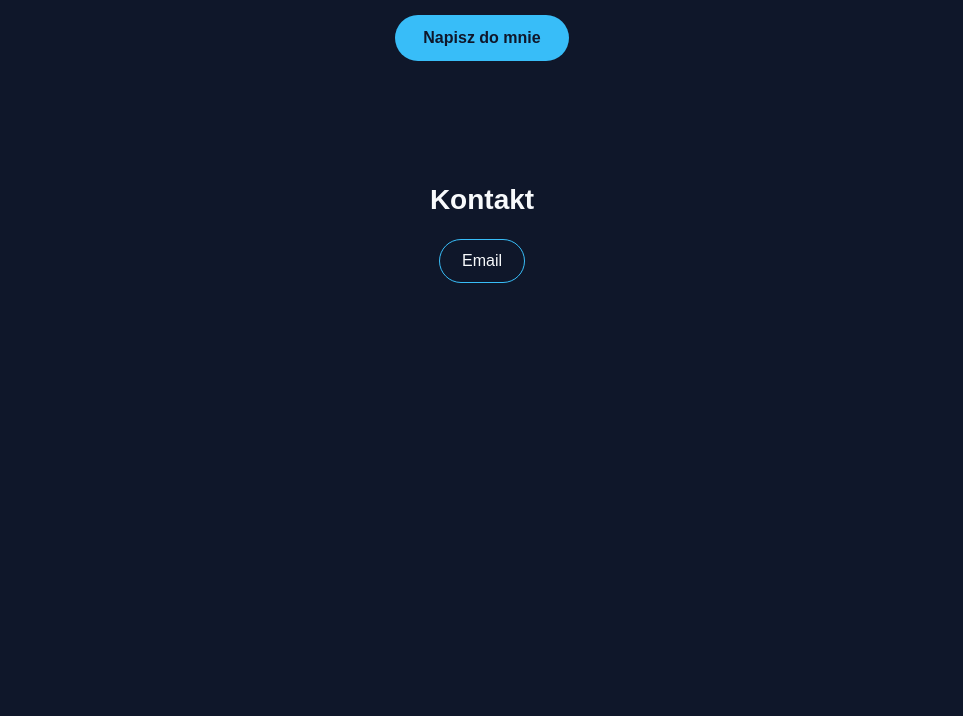
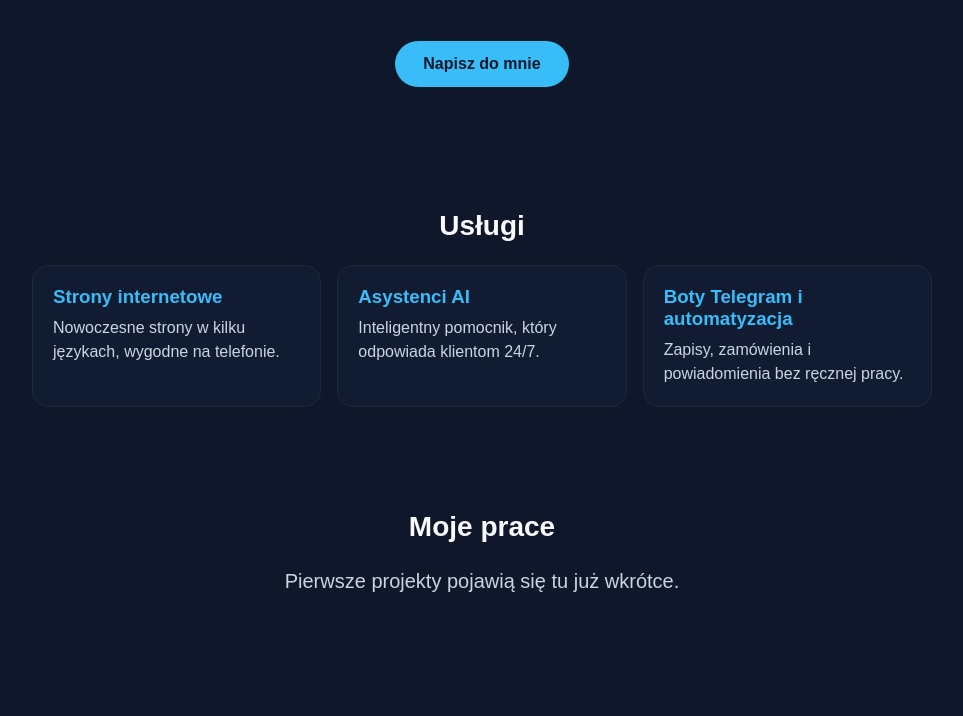
Before and after one commit to daria-ai-studio/daria-ai-studio.github.io, a plain HTML site: page index.html in a window 1280 px wide. Shown: the part 284-1000 px from the top of the page, without its empty margins (158-1121 px from the left). Before the commit the page ends 800 px from the top, so only its background shows below. Drawn offline with Linux system fonts and the light colour scheme.

Commit message:
Add services and portfolio sections to index.html

```diff
--- a/index.html
+++ b/index.html
@@ -18,6 +18,13 @@
   .contacts { display: flex; flex-wrap: wrap; justify-content: center; gap: 12px; }
   .contacts a { padding: 12px 22px; border: 1px solid #38bdf8; border-radius: 30px; color: #f8fafc; text-decoration: none; }
   .contacts a:hover { background: #38bdf8; color: #0f172a; }
+  #services, #portfolio { padding: 40px 20px; max-width: 900px; margin: auto; }
+  .grid { display: grid; grid-template-columns: repeat(auto-fit, minmax(220px, 1fr)); gap: 16px; text-align: left; }
+  .card { border: 1px solid #1e293b; background: #111c33; border-radius: 16px; padding: 20px; }
+  .card h3 { margin: 0 0 8px; color: #38bdf8; }
+  .card p { font-size: 16px; margin: 0; }
+  .menu { display: flex; justify-content: center; gap: 20px; flex-wrap: wrap; padding-bottom: 8px; }
+  .menu a { color: #cbd5e1; text-decoration: none; }
 </style>
 </head>
 <body>
@@ -27,11 +34,28 @@
   <button data-lang="ua">UA</button>
   <button data-lang="en">EN</button>
 </nav>
+<div class="menu">
+  <a href="#services" id="m-services"></a>
+  <a href="#portfolio" id="m-portfolio"></a>
+  <a href="#contact" id="m-contact"></a>
+</div>
 <main>
   <h1>Daria AI Studio</h1>
   <p id="text"></p>
   <a class="btn" id="cta" href="#contact"></a>
 </main>
+<section id="services">
+  <h2 id="services-title"></h2>
+  <div class="grid">
+    <div class="card"><h3 id="s1-t"></h3><p id="s1-p"></p></div>
+    <div class="card"><h3 id="s2-t"></h3><p id="s2-p"></p></div>
+    <div class="card"><h3 id="s3-t"></h3><p id="s3-p"></p></div>
+  </div>
+</section>
+<section id="portfolio">
+  <h2 id="portfolio-title"></h2>
+  <p id="portfolio-text"></p>
+</section>
 <section id="contact">
   <h2 id="contact-title"></h2>
   <div class="contacts">
@@ -45,10 +69,18 @@
 // ===== КОНТАКТЫ: впишите данные между кавычками. Пустая строка = кнопка скрыта =====
 const contacts = {
   email: "sandi1991@op.pl",
-  telegram: "",   // username без @, например: "daria_studio"
+  telegram: "",   // позже: username Telegram-бота без @
   phone: ""       // номер с кодом страны, только цифры, например: "48500100200" (для WhatsApp и звонка)
 };
 // ======================================================================================
+
+const sections = {
+  pl: ["Usługi", "Moje prace", "Kontakt", "Strony internetowe", "Nowoczesne strony w kilku językach, wygodne na telefonie.", "Asystenci AI", "Inteligentny pomocnik, który odpowiada klientom 24/7.", "Boty Telegram i automatyzacja", "Zapisy, zamówienia i powiadomienia bez ręcznej pracy.", "Pierwsze projekty pojawią się tu już wkrótce."],
+  ru: ["Услуги", "Мои работы", "Контакты", "Сайты", "Современные сайты на нескольких языках, удобные на телефоне.", "AI-помощники", "Умный помощник, который отвечает клиентам 24/7.", "Telegram-боты и автоматизация", "Запись, заказы и уведомления без ручной работы.", "Первые проекты скоро появятся здесь."],
+  ua: ["Послуги", "Мої роботи", "Контакти", "Сайти", "Сучасні сайти кількома мовами, зручні на телефоні.", "AI-помічники", "Розумний помічник, який відповідає клієнтам 24/7.", "Telegram-боти та автоматизація", "Запис, замовлення та сповіщення без ручної роботи.", "Перші проєкти незабаром з'являться тут."],
+  en: ["Services", "My work", "Contact", "Websites", "Modern multilingual websites that work great on phones.", "AI assistants", "A smart helper that answers your clients 24/7.", "Telegram bots & automation", "Bookings, orders and notifications without manual work.", "First projects coming soon."]
+};
+const sectionIds = ["services-title", "portfolio-title", null, "s1-t", "s1-p", "s2-t", "s2-p", "s3-t", "s3-p", "portfolio-text"];
 
 const texts = {
   pl: ["Tworzę strony internetowe, asystentów AI i boty Telegram dla Twojej firmy.", "Napisz do mnie", "Kontakt", "Zadzwoń"],
@@ -78,6 +110,10 @@ function setLang(lang) {
   document.getElementById("cta").textContent = texts[lang][1];
   document.getElementById("contact-title").textContent = texts[lang][2];
   document.getElementById("c-phone").textContent = texts[lang][3];
+  sectionIds.forEach(function (id, i) { if (id) document.getElementById(id).textContent = sections[lang][i]; });
+  document.getElementById("m-services").textContent = sections[lang][0];
+  document.getElementById("m-portfolio").textContent = sections[lang][1];
+  document.getElementById("m-contact").textContent = sections[lang][2];
   document.documentElement.lang = lang;
   document.querySelectorAll("nav button").forEach(function (b) {
     b.classList.toggle("active", b.dataset.lang === lang);
```
